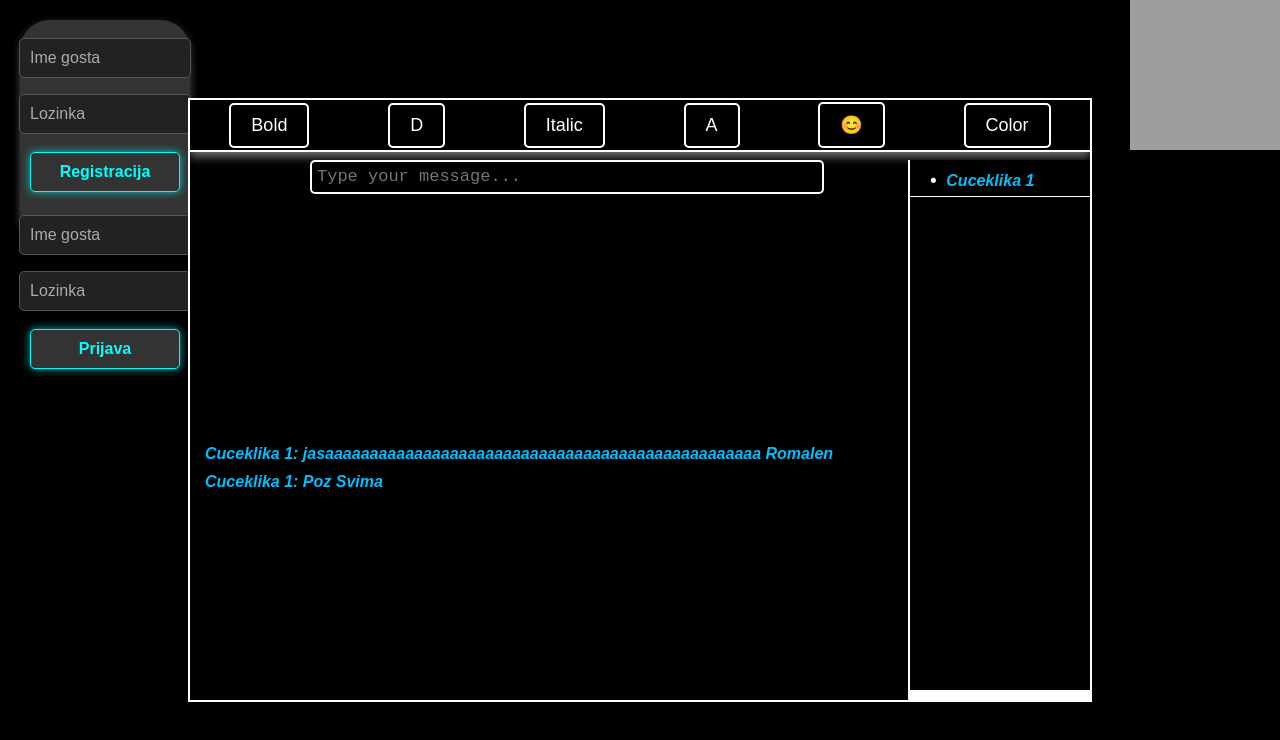
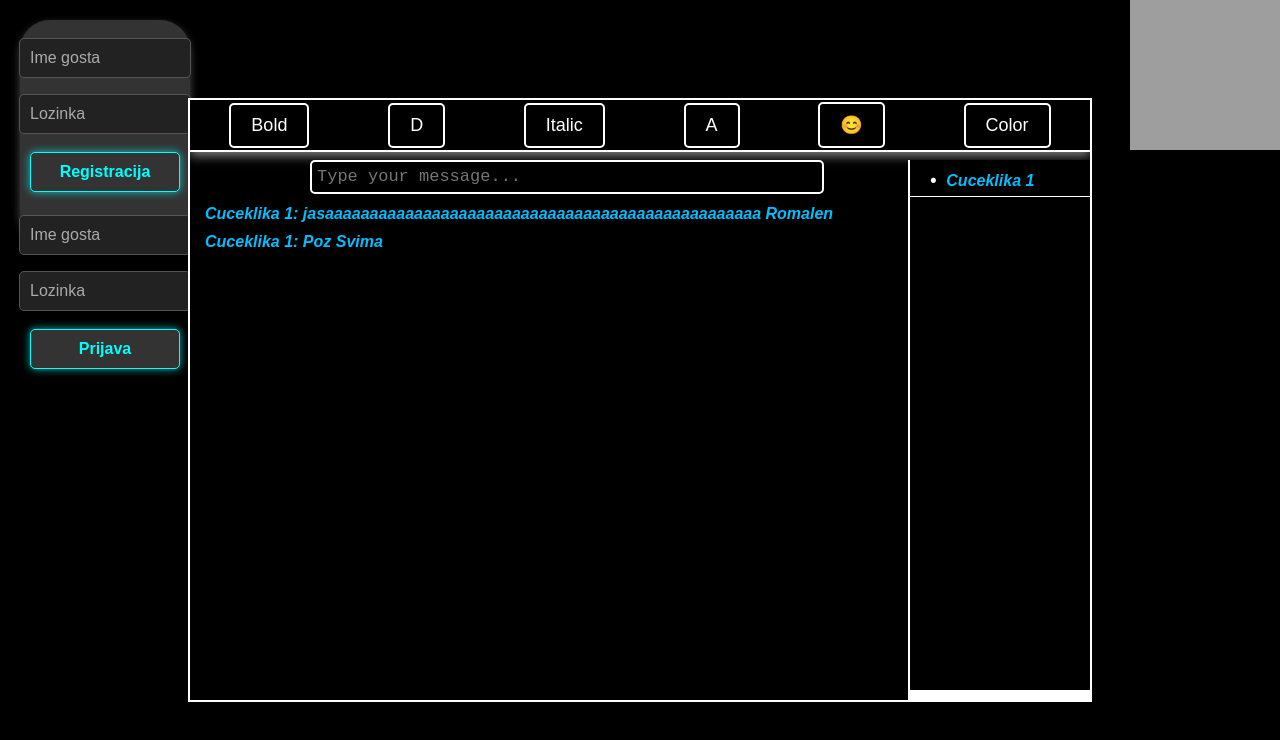
Before and after one commit to amateur5/TESTGALAKSIJA, a website: page public/index.html in a window 1280 px wide. Drawn offline with nearby package versions, Linux system fonts and the light colour scheme; no server answers; grey boxes are pictures that could not be loaded.

Commit message:
Update styles.css

```diff
--- a/public/styles.css
+++ b/public/styles.css
@@ -116,8 +116,6 @@ body {
     flex-direction: column;
     overflow-y: auto;
     scrollbar: 3px;
-    padding-top: 250px;  /* Razmak od 250px sa vrha kad scroll bar postane aktivan */
-    padding-bottom: 150px;  /* Razmak od 150px sa dna kad scroll bar postane aktivan */
 }
 
 .message {
```
